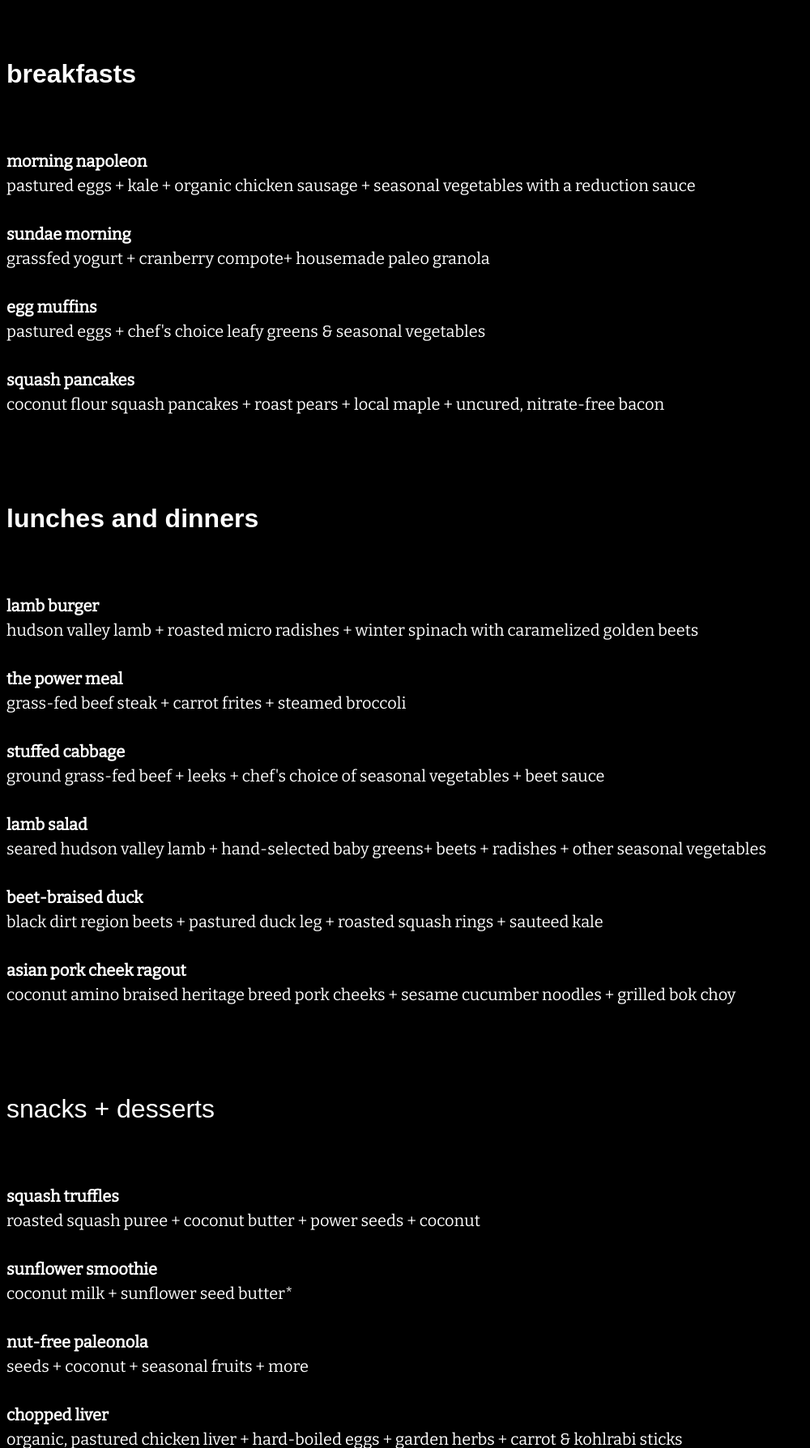
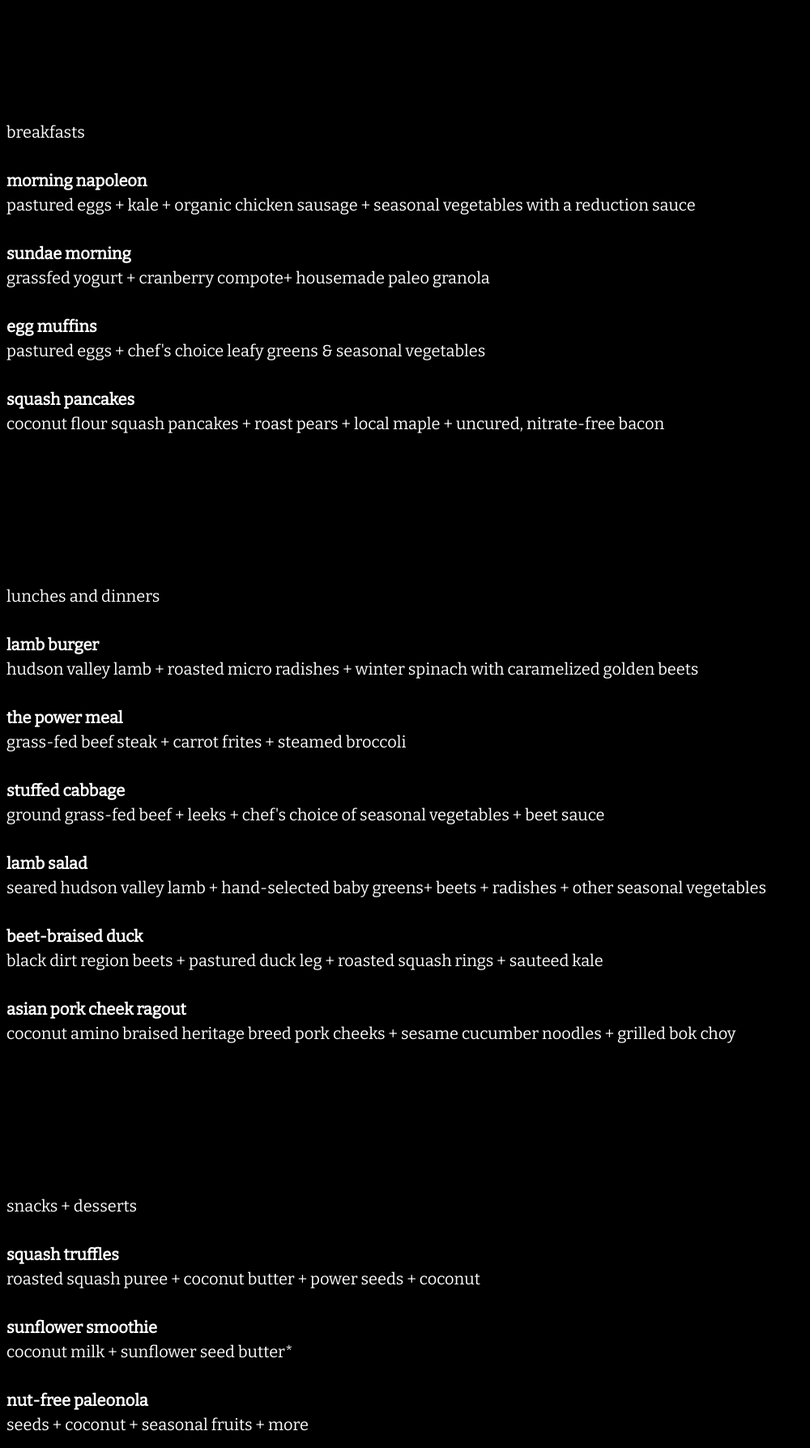
Before and after one commit to Contentabl/password-test, a Flask app: page /users/menu/ in a window 1280 px wide; the page is wider, and only the part inside the window is pictured. Shown: the part 76-1864 px from the top of that part at 81% size, without its empty margins (0-1000 px from the left). Run offline with Flask 2, Linux system fonts and the light colour scheme; some libraries are stand-ins or nearby versions; some web fonts are replaced.

Commit message:
header titles

```diff
--- a/app/templates/index/menu.html
+++ b/app/templates/index/menu.html
@@ -131,7 +131,8 @@
     <div class="about_bg__1" style="background-color:#000000">
         <div class="container_12" style="background-color:#000000">
             <div class="grid_12" style="background-color:#000000">
-                <h3 class="head__1" style="color:#FFFFFF; text-align:left; font-size:32px"><strong>breakfasts</strong></h3>
+                <h3 class="head__1" style="color:#FFFFFF; text-align:left; font-size:32px"></h3>
+                <p class="text-align-center">breakfasts</p>
                 <p class="text-align-center"><strong>morning napoleon</strong><br>
                 pastured eggs + kale + organic chicken sausage + seasonal vegetables with a reduction sauce</p>
                 <p class="text-align-center"><strong>sundae morning</strong><br>
@@ -141,7 +142,8 @@
                 <p class="text-align-center"><strong>squash pancakes&nbsp;</strong><br>
                      coconut flour squash pancakes + roast pears + local maple + uncured, nitrate-free bacon </p>
 
-                <h3 class="head__1" style="color:#FFFFFF; text-align:left; font-size:32px"><strong>lunches and dinners</strong></h3>
+                <h3 class="head__1" style="color:#FFFFFF; text-align:left; font-size:32px"></h3>
+                <p class="text-align-center">lunches and dinners</p>
                 <p class="text-align-center"><strong>lamb burger</strong><br>
                      hudson valley lamb + roasted micro radishes + winter spinach with caramelized golden beets </p>
                 <p class="text-align-center"><strong>the power meal</strong><br>
@@ -155,7 +157,8 @@
                 <p class="text-align-center"><strong>asian pork cheek ragout</strong><br>
                      coconut amino braised heritage breed pork cheeks + sesame cucumber noodles + grilled bok choy </p>
 
-                <h3 class="head__1" style="color:#FFFFFF; text-align:left; font-size:32px">snacks + desserts</h3>
+                <h3 class="head__1" style="color:#FFFFFF; text-align:left; font-size:32px"></h3>
+                <p class="text-align-center">snacks + desserts</p>
                 <p class="text-align-center"><strong>squash truffles</strong><br>
                      roasted squash puree + coconut butter + power seeds + coconut </p>
                 <p class="text-align-center"><strong>sunflower smoothie</strong>
```
